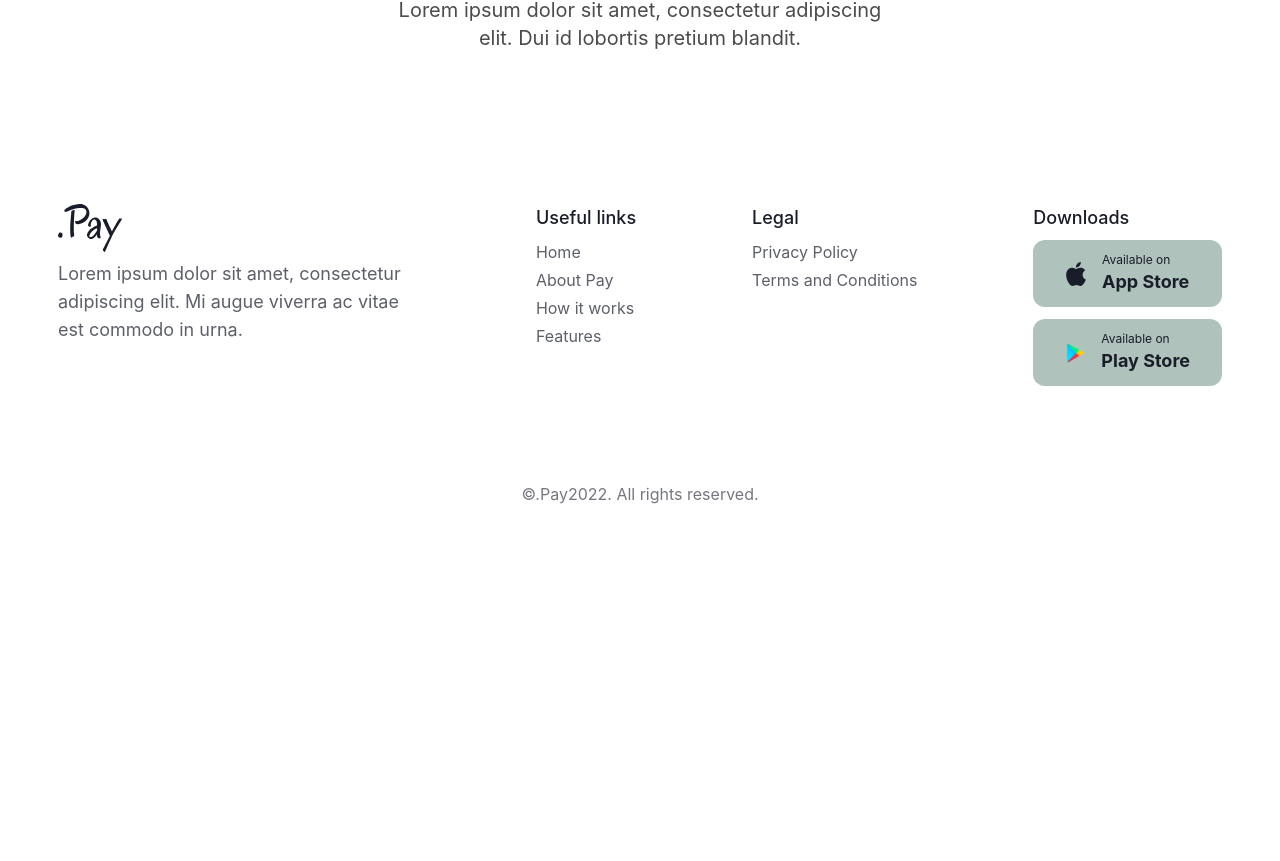
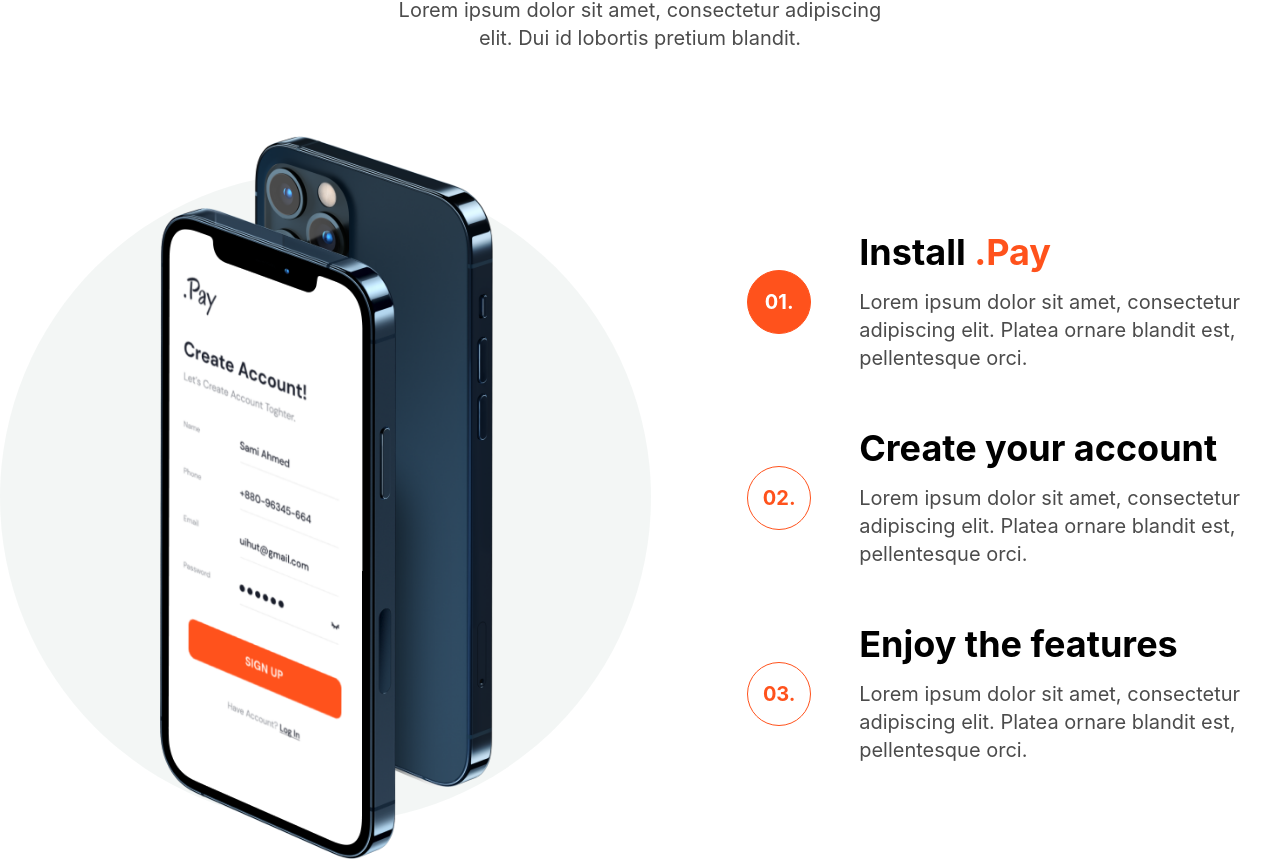
Before and after one commit to Sam15876/Nextjs-Payment-Saas-Landing-Page-Final, a Next.js app: page /howItWorks in a window 1280 px wide. Shown: the part 276-1137 px from the top of the page. Before the commit the page ends 806 px from the top, so only its background shows below. Built offline with nearby package versions, Linux system fonts and the light colour scheme.

Commit message:
Add howItWorks page

```diff
--- /dev/null
+++ b/components/howItWorks/setupSteps.js
@@ -0,0 +1,57 @@
+// NextJS
+import Image from "next/image"
+
+// Images
+import iPhoneImageBack from '../../public/iPhone/iPhone-back.png'
+import iPhoneImageFront from '../../public/iPhone/iPhone-front-createAccount.png'
+
+export default function SetupSteps() {
+    return(
+        <section className='flex w-full justify-center mt-24'>
+
+            <div className='flex gap-x-24 w-full max-w-7xl'>
+
+                {/* Images */}
+                <div className='basis-[55%] aspect-square bg-primary/[15%] rounded-full relative'>
+
+                    {/* iPhones*/}
+                    <div className='w-full absolute flex justify-center translate-x-12 -translate-y-9'><Image src={iPhoneImageBack} width={1000} height={1000} objectFit='contain' /></div>
+                    <div className='w-full absolute flex justify-center -translate-x-12 translate-y-9'><Image src={iPhoneImageFront} width={1000} height={1000} objectFit='contain' /></div>
+                </div>
+
+                {/* Text */}
+                <div className='basis-[45%]'>
+                    <div className='flex flex-col gap-y-14 h-full justify-center'>
+
+                        {/* Step 1 */}
+                        <div className='flex gap-x-12'>
+                            <div className='h-full flex items-center'><div className='w-16 min-w-[64px] h-16 rounded-full bg-secondary border border-secondary text-center text-white text-xl font-bold flex justify-center items-center'>01.</div></div>
+                            <div className='flex flex-col gap-y-4'>
+                                <h3 className='text-4xl font-bold'>Install <span className='text-secondary'>.Pay</span></h3>
+                                <p className='text-xl opacity-70 grow'>Lorem ipsum dolor sit amet, consectetur adipiscing elit. Platea ornare blandit est, pellentesque orci.</p>
+                            </div>
+                        </div>
+
+                        {/* Step 2 */}
+                        <div className='flex gap-x-12'>
+                            <div className='h-full flex items-center'><div className='w-16 min-w-[64px] h-16 rounded-full border border-secondary text-center text-secondary text-xl font-bold flex justify-center items-center'>02.</div></div>
+                            <div className='flex flex-col gap-y-4'>
+                                <h3 className='text-4xl font-bold'>Create your account</h3>
+                                <p className='text-xl opacity-70 grow'>Lorem ipsum dolor sit amet, consectetur adipiscing elit. Platea ornare blandit est, pellentesque orci.</p>
+                            </div>
+                        </div>
+
+                        {/* Step 3 */}
+                        <div className='flex gap-x-12'>
+                            <div className='h-full flex items-center'><div className='w-16 min-w-[64px] h-16 rounded-full border border-secondary text-center text-secondary text-xl font-bold flex justify-center items-center'>03.</div></div>
+                            <div className='flex flex-col gap-y-4'>
+                                <h3 className='text-4xl font-bold'>Enjoy the features</h3>
+                                <p className='text-xl opacity-70 grow'>Lorem ipsum dolor sit amet, consectetur adipiscing elit. Platea ornare blandit est, pellentesque orci.</p>
+                            </div>
+                        </div>
+                    </div>
+                </div>
+            </div>
+        </section>
+    )
+}
--- a/pages/howItWorks/index.js
+++ b/pages/howItWorks/index.js
@@ -1,11 +1,13 @@
 // Components
 import PageContainer from "../../components/global/pageContainer/pageContainer"
 import Heading from "../../components/howItWorks/heading"
+import SetupSteps from "../../components/howItWorks/setupSteps"
 
 export default function HowItWorks() {
     return(
         <PageContainer>
             <Heading />
+            <SetupSteps />
         </PageContainer>
     )
 }
```
Also changed, not shown: public/iPhone/iPhone-front-createAccount.png.
